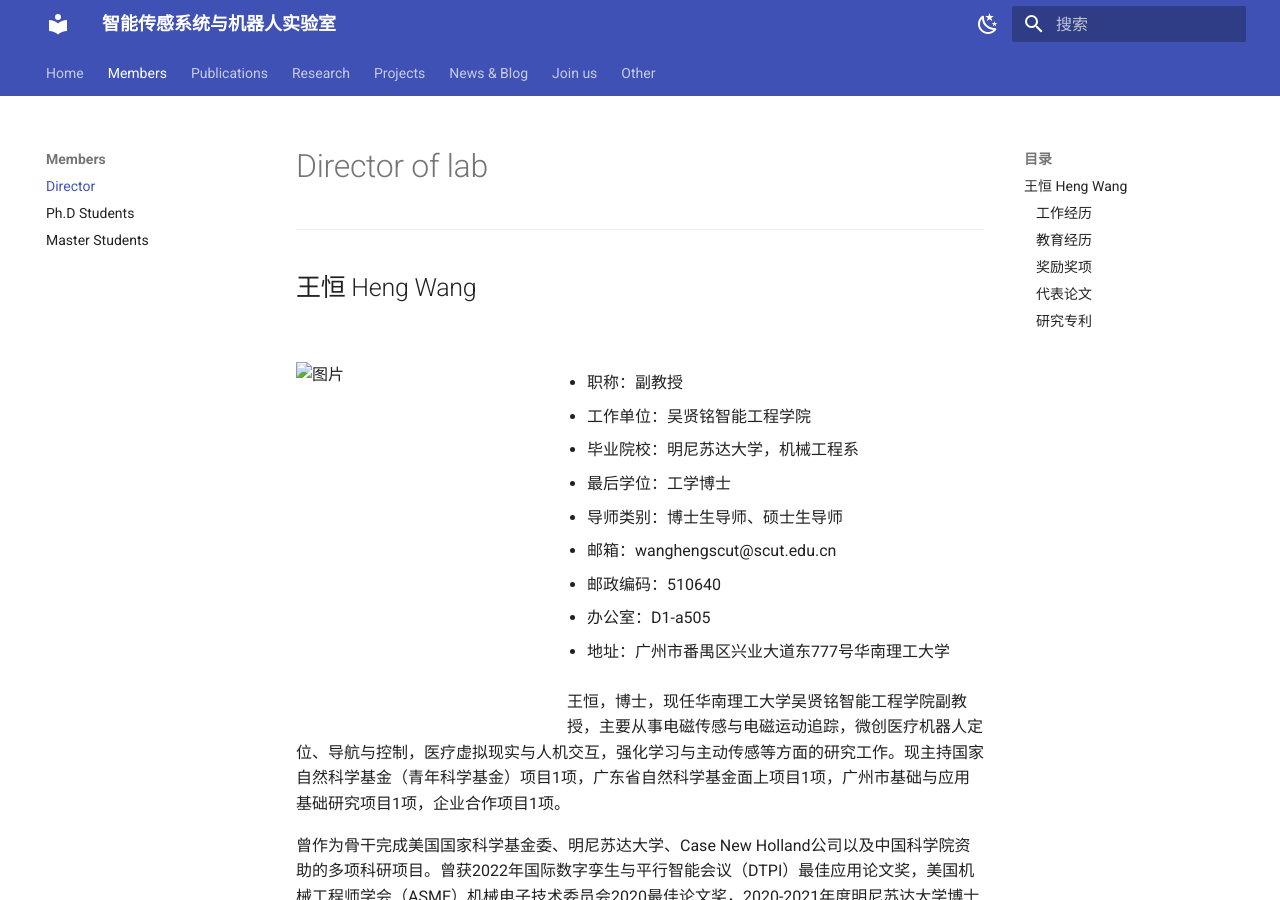
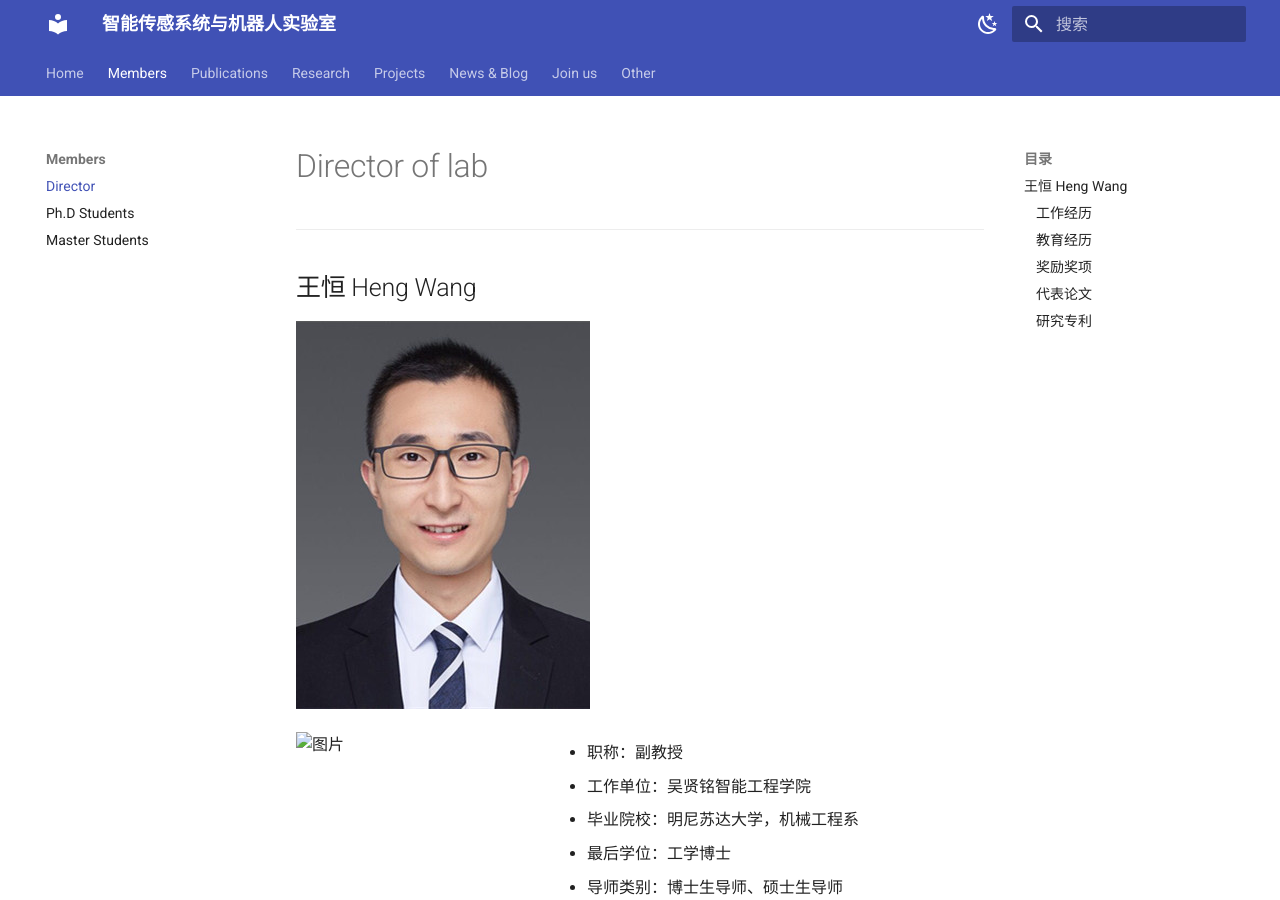
Before and after one commit to juhaocui/Wang-Lab.github.io, an MkDocs documentation site: the page built from docs/director.md, in a window 1280 px wide and 900 px high. Built offline with MkDocs 1.6.1 and Material for MkDocs 9.7.7, drawn with Linux system fonts in a browser that asks for light colours.

Commit message:
Update director.md

```diff
--- a/docs/director.md
+++ b/docs/director.md
@@ -2,7 +2,7 @@
 - - -
 ## 王恒   Heng Wang
 
-![]("王导.jpg")
+![](王导.jpg)
 
 <img align="left" src="王导.jpg" alt="图片" width=255 height=340 />
 
```
